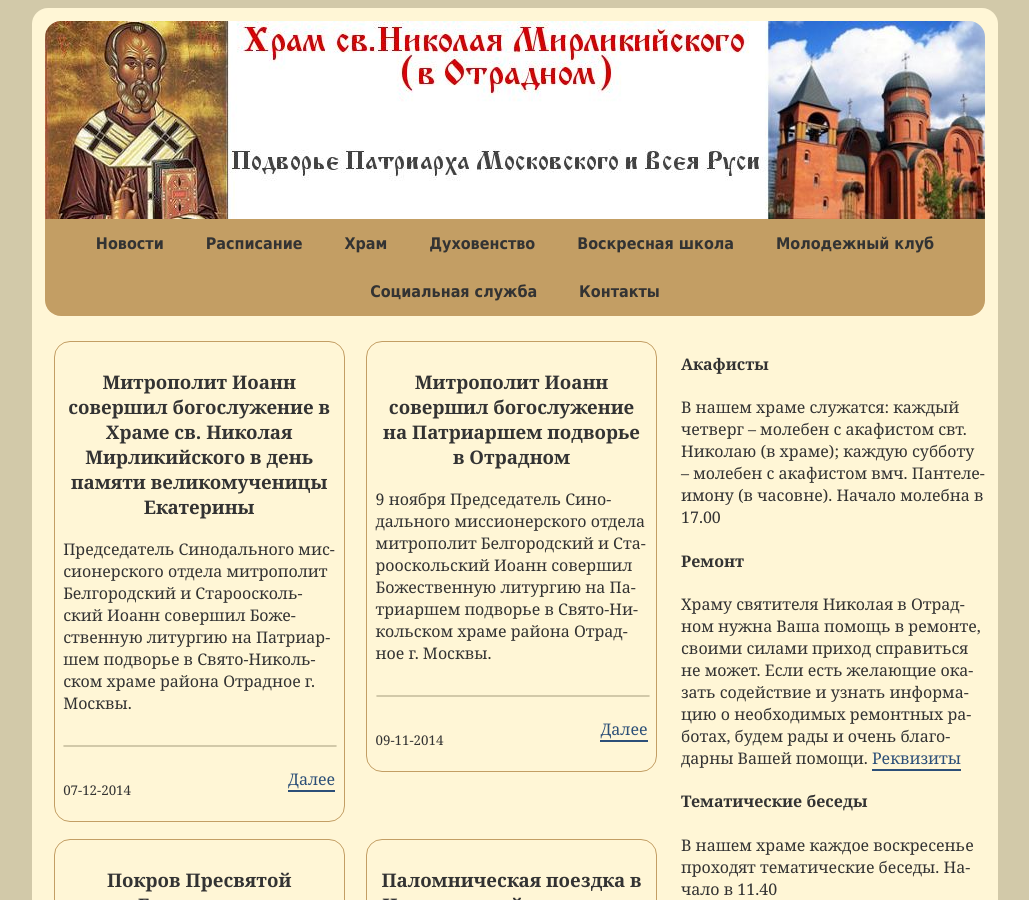
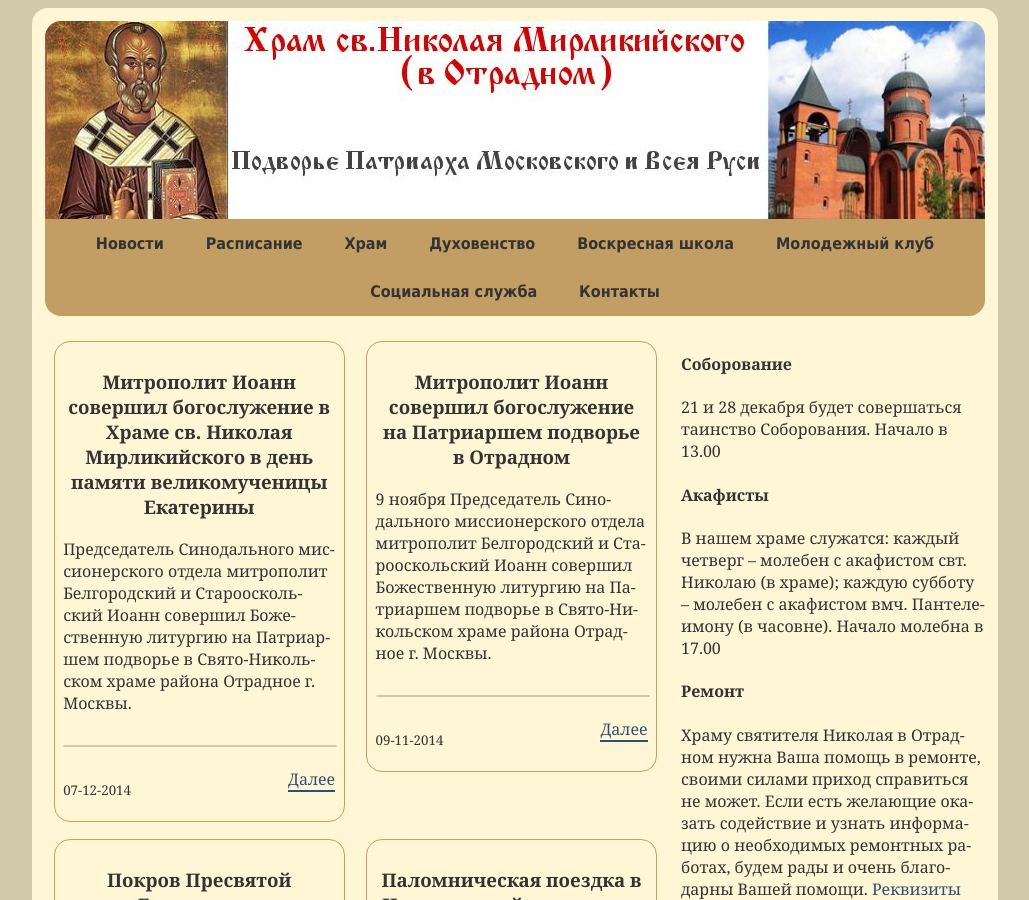
Before and after one commit to hramotradnoe/hramotradnoe.github.io, a Jekyll site: the page built from index.html, in a window 1280 px wide and 900 px high. Shown: the whole window, without its empty margins (125-1154 px from the left). Built offline with Jekyll 4.4.1, drawn with Linux system fonts in a browser that asks for light colours.

Commit message:
Объявление о соборовании

```diff
--- a/_data/ads.yml
+++ b/_data/ads.yml
@@ -1,3 +1,6 @@
+- title       : Соборование
+  description : "21 и 28 декабря будет совершаться таинство Соборования. Начало в 13.00"
+
 - title       : Акафисты
   description : "В нашем храме служатся: каждый четверг &ndash; молебен с акафистом свт. Николаю (в храме); каждую субботу &ndash; молебен с акафистом вмч. Пантелеимону (в часовне). Начало молебна в 17.00"
 
```
